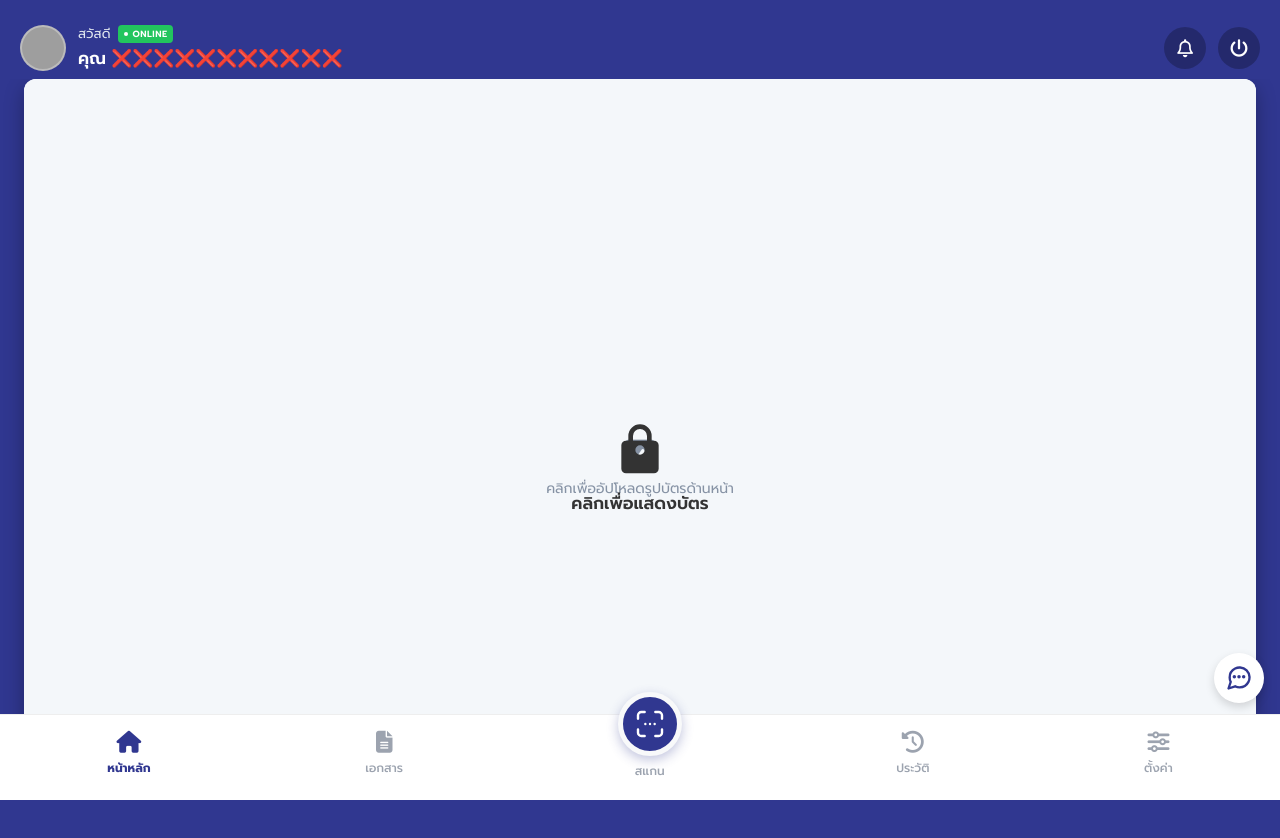
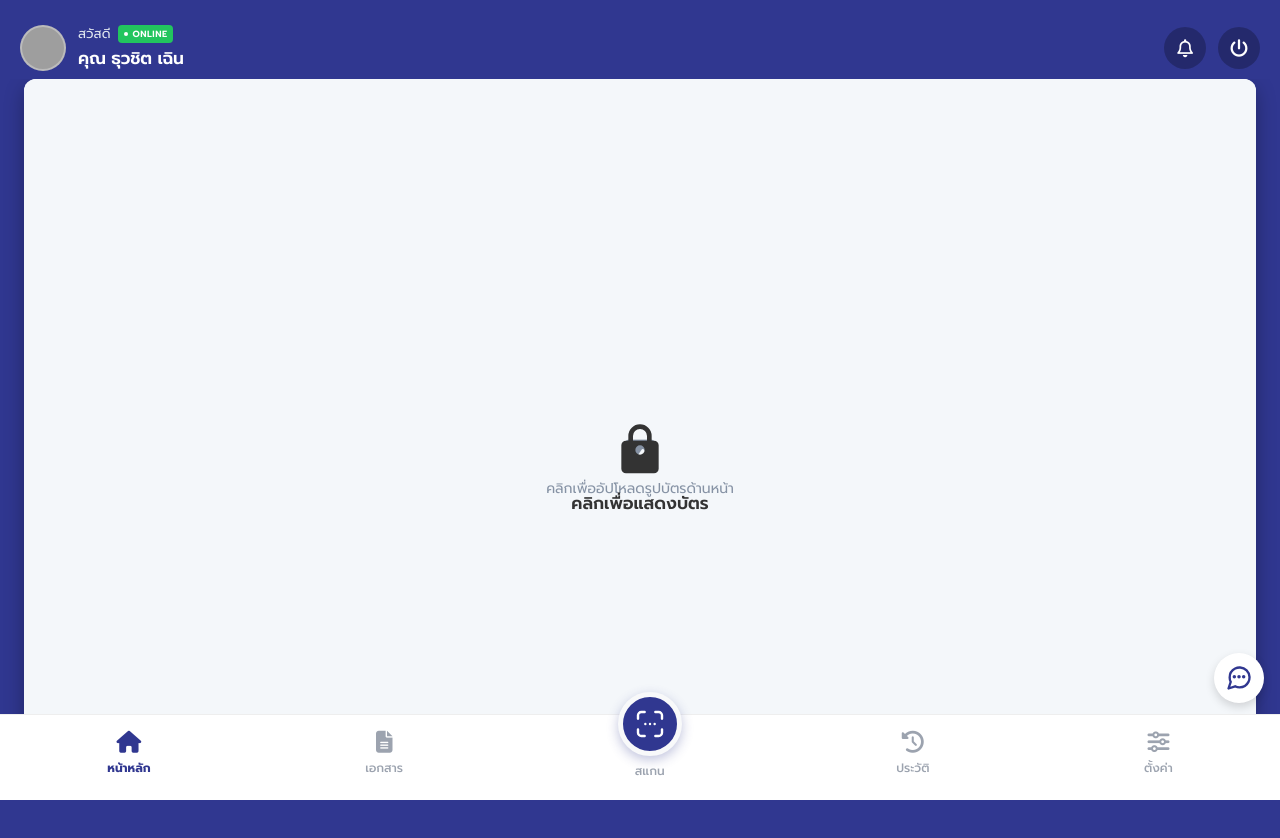
Before and after one commit to pppp167/tata, a plain HTML site: page index.html in a window 1280 px wide. Shown: the top 838 px of the page. Drawn offline with Linux system fonts and the light colour scheme; grey boxes are pictures that could not be loaded; a web font is replaced by a local one.

Commit message:
Update index.html

```diff
--- a/index.html
+++ b/index.html
@@ -500,7 +500,7 @@
           </div>
           <div class="user-text">
             <p>สวัสดี <span class="online-badge"><span class="online-dot"></span>ONLINE</span></p>
-            <h1>คุณ ❌❌❌❌❌❌❌❌❌❌❌</h1>
+            <h1>คุณ ธุวชิต เฉิน</h1>
           </div>
         </div>
 
```
